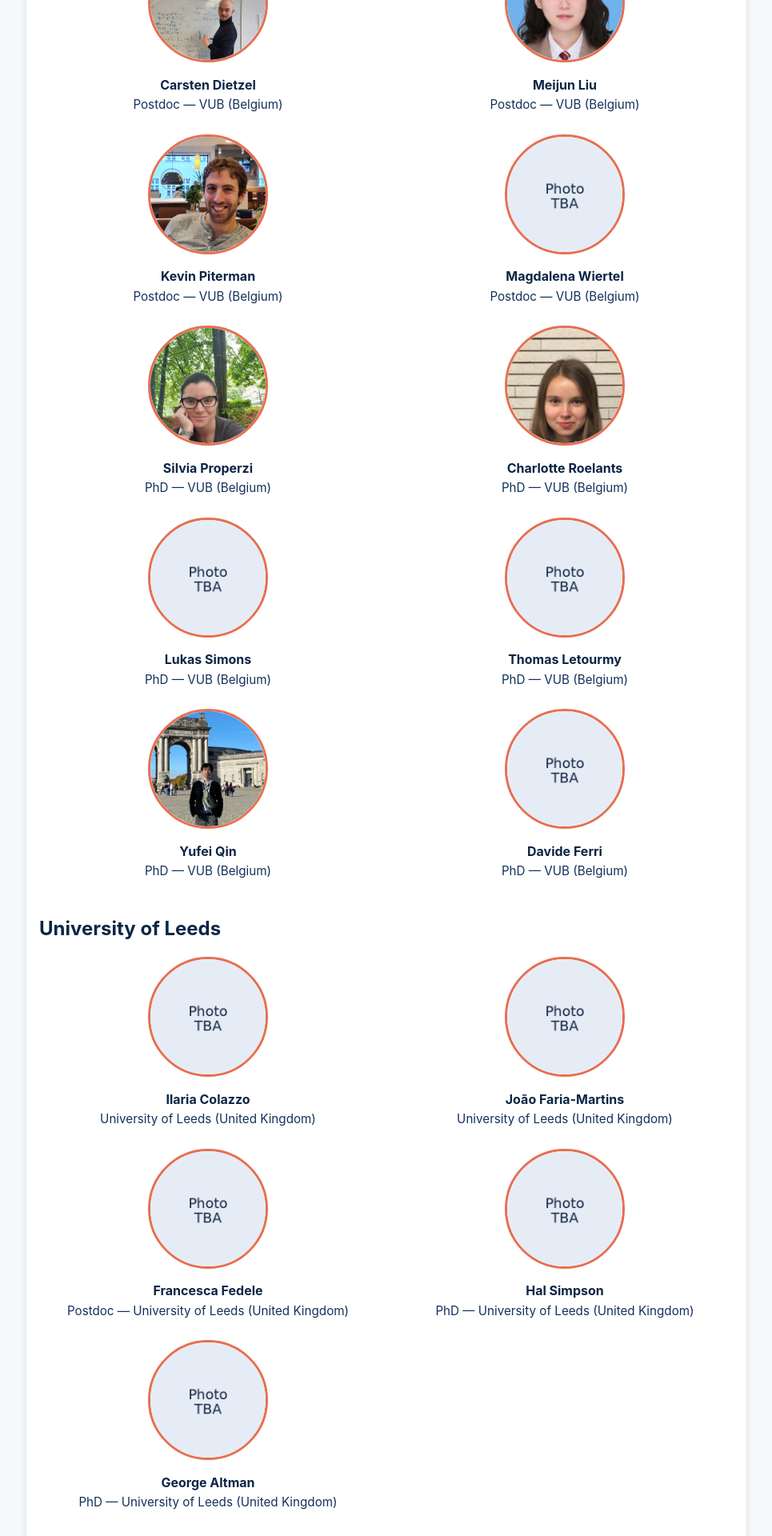
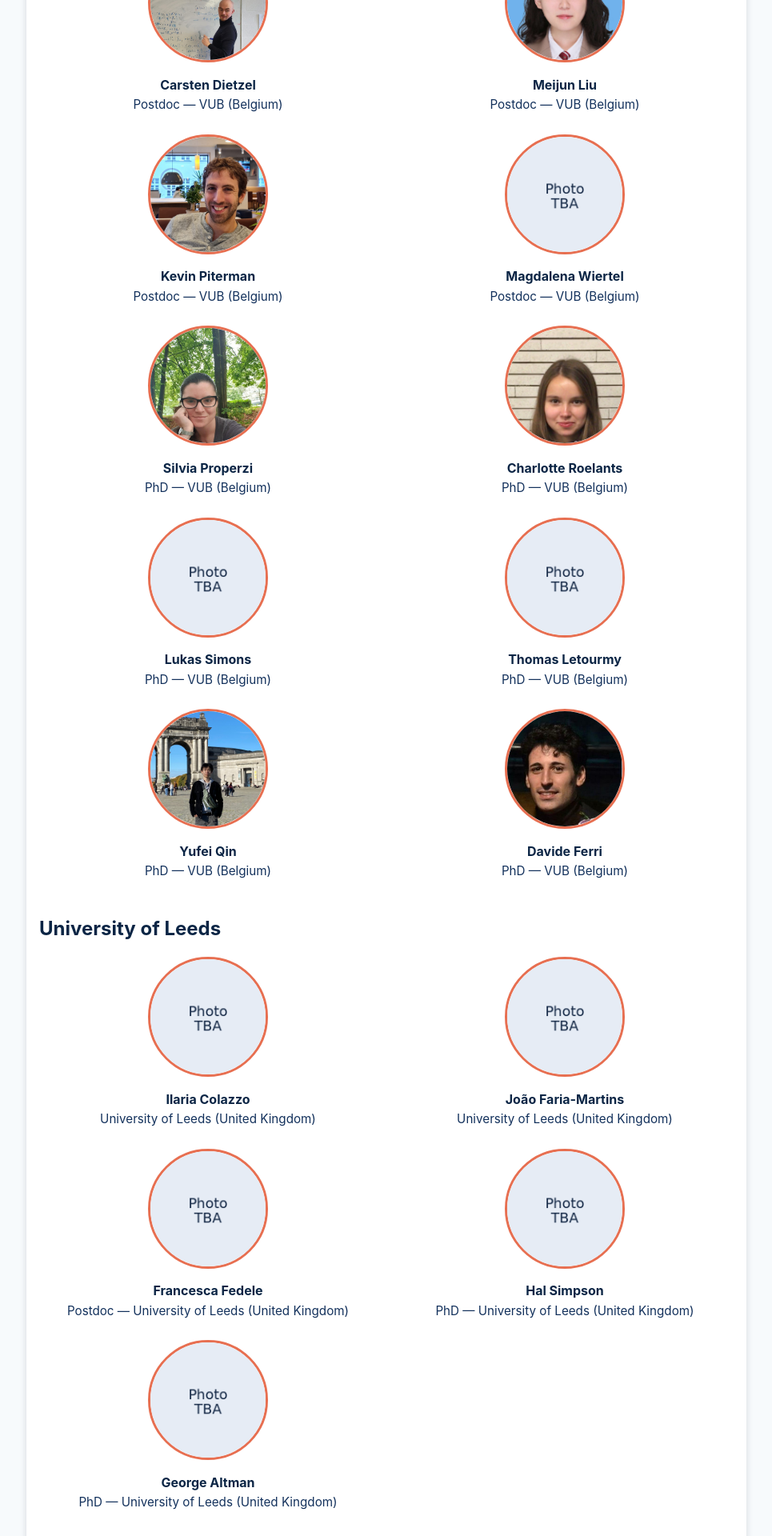
Before and after one commit to VubLeedsTopYB/VubLeedsTopYB.github.io, a Jekyll site: the page built from people.md, in a window 1280 px wide. Shown: the part 882-2802 px from the top of the page at 80% size, without its empty margins (157-1122 px from the left). Built offline with Jekyll 4.4.1, drawn with Linux system fonts in a browser that asks for light colours.

Commit message:
New photo

```diff
--- a/people.md
+++ b/people.md
@@ -75,7 +75,7 @@ title: topYB IJRG — People
       <div class="speaker-affiliation">PhD — VUB (Belgium)</div>
     </div>
     <div class="speaker">
-      <img src="img/placeholder.png" alt="Davide Ferri" />
+      <img src="img/davide.jpg" alt="Davide Ferri" />
       <div class="speaker-name">Davide Ferri</div>
       <div class="speaker-affiliation">PhD — VUB (Belgium)</div>
     </div>
```
Also changed, not shown: img/davide.jpg (added).
